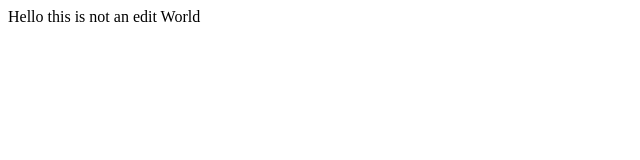
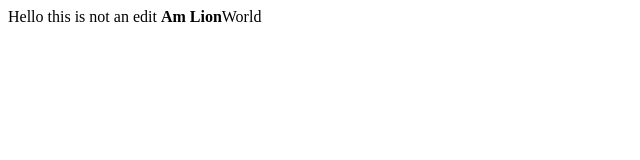
Before and after one commit to peicasey/TAMUHack23, a React (Create React App) app: page / in a window 1280 px wide. Shown: the top 160 px of the page, without its empty margins (0-640 px from the left). Built offline with nearby package versions, Linux system fonts and the light colour scheme; the HTML template or start-up script is replaced by a standard one.

Commit message:
test edit - ryan

```diff
--- a/src/App.js
+++ b/src/App.js
@@ -2,7 +2,7 @@ import React from 'react';
 
 function App() {
   const value = 'World';
-  return <div>Hello this is not an edit {value}</div>;
+  return <div>Hello this is not an edit <strong>Am Lion</strong>{value}</div>;
 }
 
 export default App;
```
